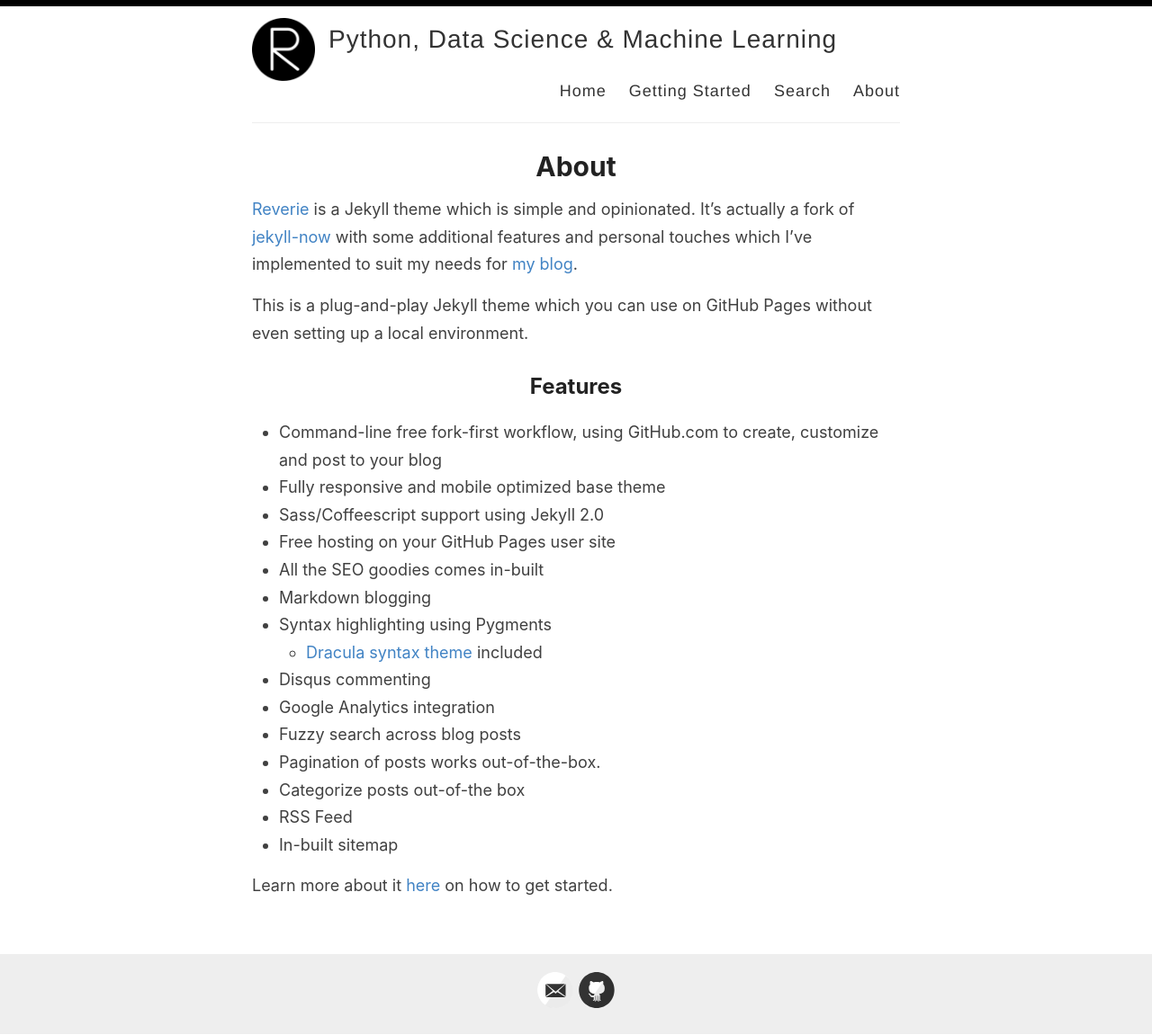
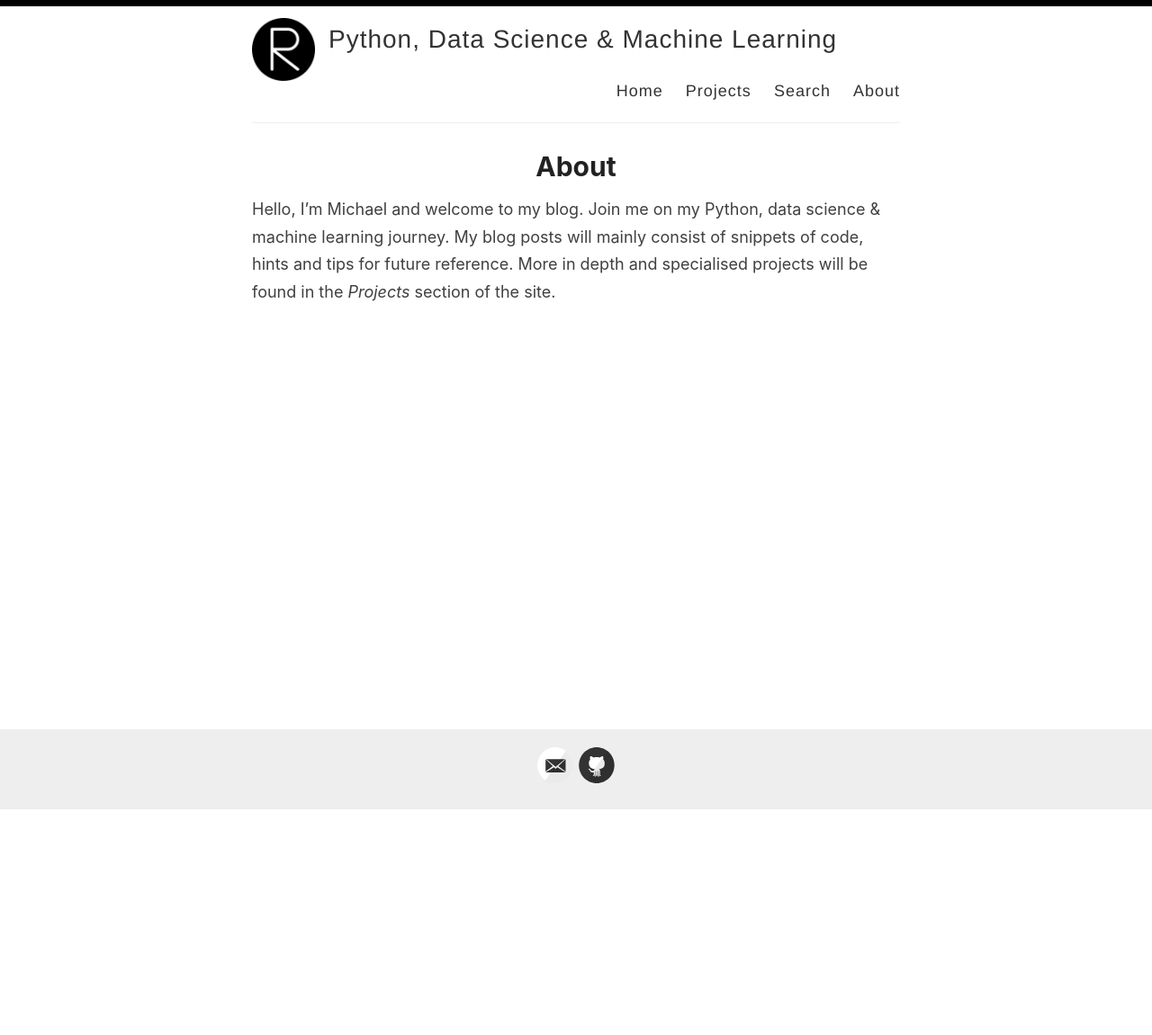
Before and after one commit to mkoundo/mkoundo.github.io, a Jekyll site: the page built from _pages/about.md, in a window 1280 px wide. Shown: the whole page at 90% size. Built offline with Jekyll 4.4.1, drawn with Linux system fonts in a browser that asks for light colours; after the commit the page ends 901 px from its top, so only the background shows below that.

Commit message:
first commit

```diff
--- a/_layouts/default.html
+++ b/_layouts/default.html
@@ -28,7 +28,7 @@
 
             <nav>
               <a href="{{ site.baseurl }}/">Home</a>
-              <a href="{{ site.baseurl }}/getting-started">Getting Started</a>
+              <a href="{{ site.baseurl }}/projects">Projects</a>
               <a href="{{ site.baseurl }}/search">Search</a>
               <a href="{{ site.baseurl }}/about">About</a>
             </nav>
--- a/_layouts/default_jupyter.html
+++ b/_layouts/default_jupyter.html
@@ -28,7 +28,7 @@
 
             <nav>
               <a href="{{ site.baseurl }}/">Home</a>
-              <a href="{{ site.baseurl }}/getting-started">Getting Started</a>
+              <a href="{{ site.baseurl }}/projects">Projects</a>
               <a href="{{ site.baseurl }}/search">Search</a>
               <a href="{{ site.baseurl }}/about">About</a>
             </nav>
--- a/_pages/about.md
+++ b/_pages/about.md
@@ -4,26 +4,4 @@
 permalink: /about/
 ---
 
-[Reverie](https://github.com/amitmerchant1990/reverie) is a Jekyll theme which is simple and opinionated. It's actually a fork of [jekyll-now](https://github.com/barryclark/jekyll-now) with some additional features and personal touches which I've implemented to suit my needs for [my blog](https://www.amitmerchant.com).
-
-This is a plug-and-play Jekyll theme which you can use on GitHub Pages without even setting up a local environment.
-
-## Features
-
-- Command-line free fork-first workflow, using GitHub.com to create, customize and post to your blog
-- Fully responsive and mobile optimized base theme
-- Sass/Coffeescript support using Jekyll 2.0
-- Free hosting on your GitHub Pages user site
-- All the SEO goodies comes in-built
-- Markdown blogging
-- Syntax highlighting using Pygments
-    - [Dracula syntax theme](https://draculatheme.com/) included
-- Disqus commenting
-- Google Analytics integration
-- Fuzzy search across blog posts
-- Pagination of posts works out-of-the-box.
-- Categorize posts out-of-the box
-- RSS Feed
-- In-built sitemap
-
-Learn more about it [here](https://github.com/amitmerchant1990/reverie) on how to get started.
+Hello, I'm Michael and welcome to my blog. Join me on my Python, data science & machine learning journey. My blog posts will mainly consist of snippets of code, hints and tips for future reference. More in depth and specialised projects will be found in the *Projects* section of the site.
```
Also changed, not shown: _pages/getting-started.md (deleted, +0 -51 lines), _pages/projects.md (added, +14 -0 lines), images/categories.png (deleted), images/mobile-demo.png (deleted), images/reverie-demo.png (deleted), images/search.png (deleted).
